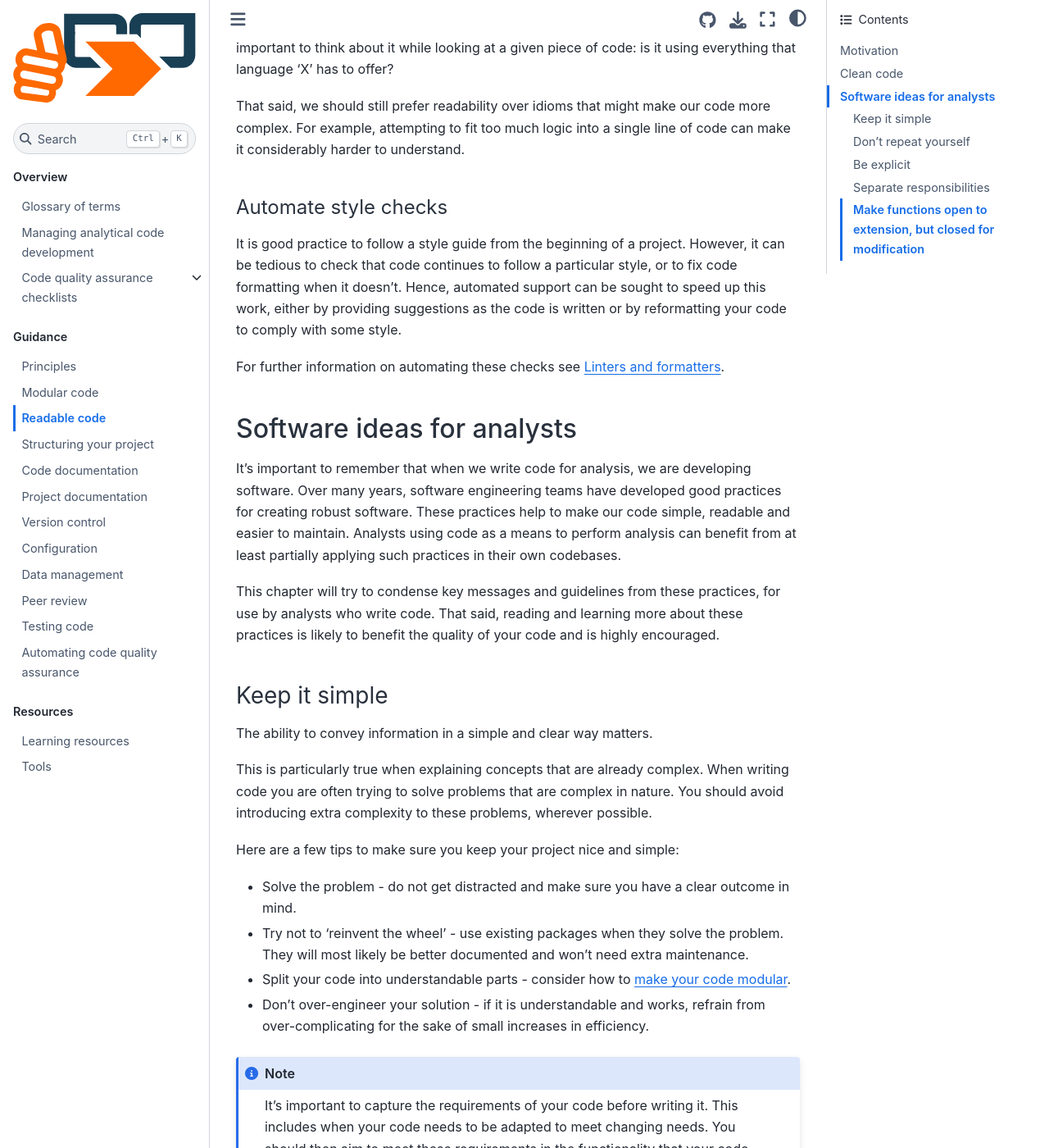
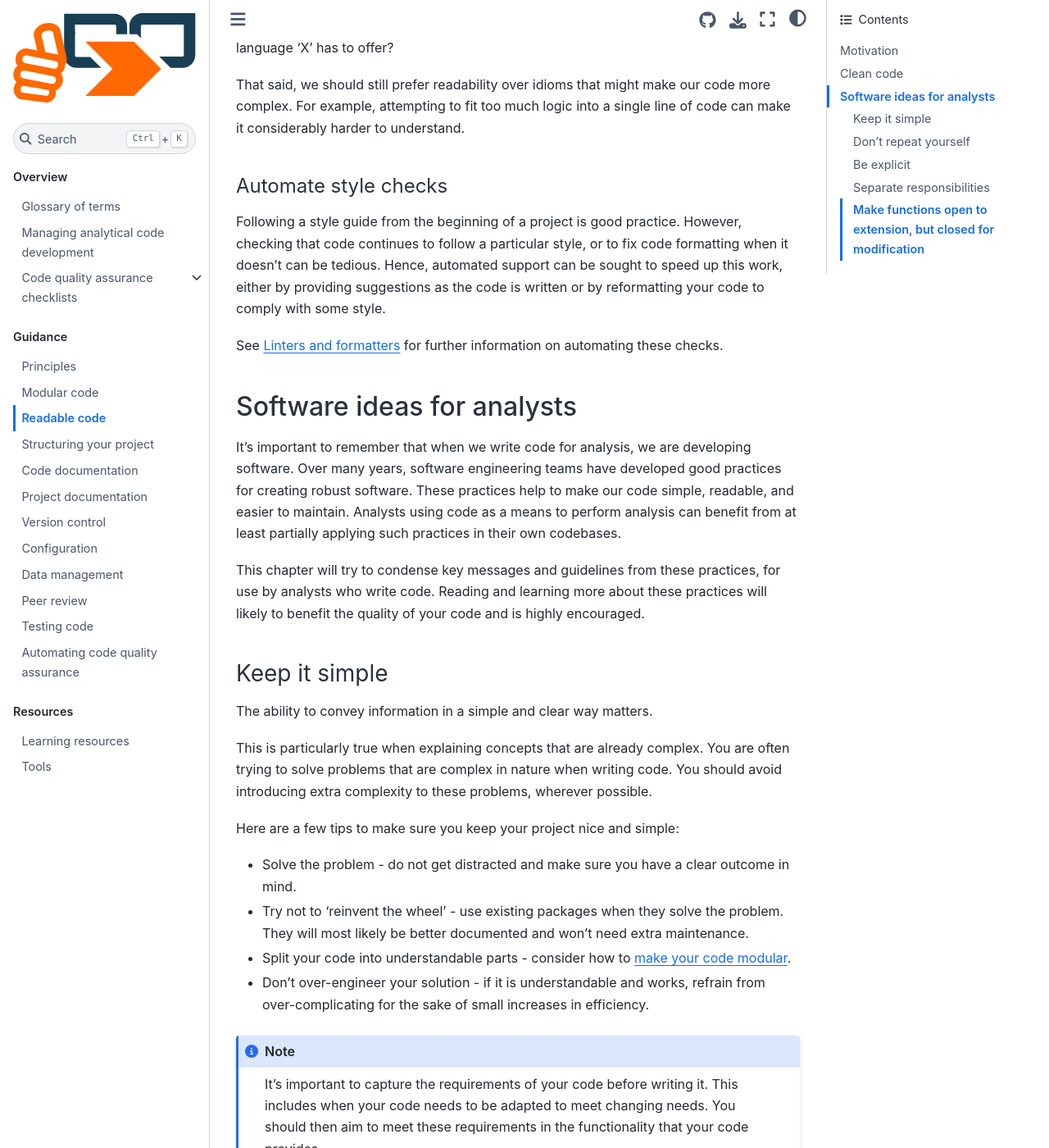
Before and after one commit to best-practice-and-impact/qa-of-code-guidance, a Jupyter Book: the page built from book/readable_code.md, in a window 1280 px wide and 1400 px high, scrolled down 8586 px. Shown: the whole window at 82% size. Built offline with Jupyter Book 1.0.4 settings and Sphinx 7.4.7 and the Sphinx Book theme 1.1.4, drawn with Linux system fonts in a browser that asks for light colours; some of the changed text lies outside the part shown.

Commit message:
reduced passive sentences in Readable Code

`````diff
--- a/book/readable_code.md
+++ b/book/readable_code.md
@@ -198,24 +198,22 @@ There is a clear trade-off between the usability and informativeness of variable
 You'll need to use your best judgement to adapt variable names in order to keep them informative but reasonably concise.
 
 ```{note}
-In languages like Python, where indentation is part of the syntax to denote code blocks, you will be much more aware of this trade-off.
+You will be more aware of this trade-off in languages like Python, where indentation is part of the syntax to denote code blocks.
 
-In practice, the PEP8 style guide for Python recommends line widths of 79 characters
-and having overly descriptive names might impact your compliance with a style guide like that.
+The PEP8 style guide for Python recommends line widths of 79 characters. Having overly descriptive names might impact your compliance with a style guide.
 ```
 
 
 (naming-functions)=
 #### Name functions after the task that they perform
 
-Naming functions should respect the best practices already covered in the [Naming variables](naming-variables),
-however, there are a few other points worth raising that are exclusive to function and method names.
+You should respect the best practices already covered in the [Naming variables](naming-variables) when naming functions.
+However, there are a few other points worth raising that are exclusive to function and method names.
 
 Firstly, your user should be able to infer the purpose or action of a function from its name.
-If you can't describe the overall task performed by the function in a few words,
-then it may be that your function is overly complex or it requires further detail in its documentation.
+Your function may be overly complex or require further detail in its documentation if you can't describe the overall task performed by the function in a few words.
 
-Where a function performs a specific task, it can be effective to describe this task in the function name, starting with a verb:
+It can be effective to describe the specigic task a function performs in its name, starting with a verb:
 
 ````{tabs}
 ```{code-tab} py
@@ -265,7 +263,7 @@ report_data <- generate_report(model_results)
 ```
 ````
 
-In cases where a function responds with a Boolean (True or False) value, it is often useful to name this function in the form of a question.
+Naming a function in the form of a question is useful when in cases where a function responds with a Boolean (True or False) value.
 
 ````{tabs}
 ```{code-tab} py
@@ -317,7 +315,7 @@ Compare this against `bp = Reader(book_data)` then `bp.fetch()`, where there is
 (code-style)=
 
 ``` {note}
-As discussed in the [](modular_code.md) chapter, writing custom classes is more common in python than in R. As such, the examples above only apply to python.
+Writing custom classes is more common in python than in R, as discussed in the [](modular_code.md) chapter. As such, the examples above only apply to python.
 ```
 
 
@@ -379,7 +377,7 @@ Idiomatic stands for 'using, containing, or denoting expressions that are natura
 In Python, idiomatic approaches to writing code are commonly referred to as 'pythonic'.
 
 This might mean simplifying complex and perhaps hard to read patterns into a simpler, but well established alternative.
-In Python for example these two pieces of code are equivalent:
+In Python, for example, these two pieces of code are equivalent:
 
 ````{tabs}
 ```{code-tab} python
@@ -429,12 +427,12 @@ For example, attempting to fit too much logic into a single line of code can mak
 (automate-style-checks)=
 #### Automate style checks
 
-It is good practice to follow a style guide from the beginning of a project.
-However, it can be tedious to check that code continues to follow a particular style, or to fix code formatting when it doesn't.
+Following a style guide from the beginning of a project is good practice.
+However, checking that code continues to follow a particular style, or to fix code formatting when it doesn't can be tedious.
 Hence, automated support can be sought to speed up this work,
 either by providing suggestions as the code is written or by reformatting your code to comply with some style.
 
-For further information on automating these checks see [](linters-formatters).
+See [](linters-formatters) for further information on automating these checks.
 
 
 (software-ideas-for-analysts)=
@@ -442,11 +440,11 @@ For further information on automating these checks see [](linters-formatters).
 
 It's important to remember that when we write code for analysis, we are developing software.
 Over many years, software engineering teams have developed good practices for creating robust software.
-These practices help to make our code simple, readable and easier to maintain.
+These practices help to make our code simple, readable, and easier to maintain.
 Analysts using code as a means to perform analysis can benefit from at least partially applying such practices in their own codebases.
 
 This chapter will try to condense key messages and guidelines from these practices, for use by analysts who write code.
-That said, reading and learning more about these practices is likely to benefit the quality of your code and is highly encouraged.
+Reading and learning more about these practices will likely to benefit the quality of your code and is highly encouraged.
 
 
 ### Keep it simple
@@ -454,7 +452,7 @@ That said, reading and learning more about these practices is likely to benefit
 The ability to convey information in a simple and clear way matters.
 
 This is particularly true when explaining concepts that are already complex.
-When writing code you are often trying to solve problems that are complex in nature.
+You are often trying to solve problems that are complex in nature when writing code.
 You should avoid introducing extra complexity to these problems, wherever possible.
 
 Here are a few tips to make sure you keep your project nice and simple:
`````
Also changed, not shown: other parts of book/readable_code.md (+2 -2 lines).
